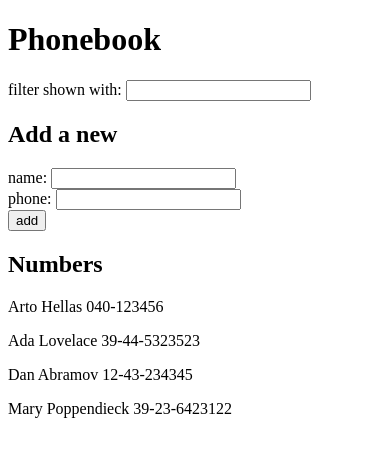
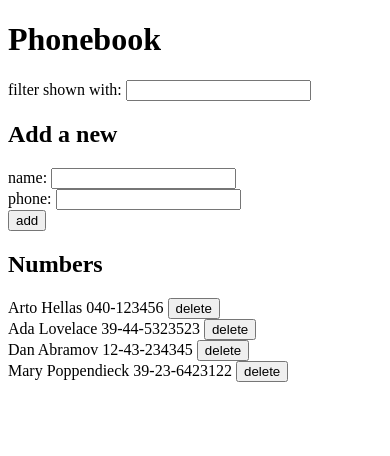
Before and after one commit to FranciscoMilani/Full-Stack-Open, a React (Vite) app in the folder part_2/phonebook/: page / in a window 390 px wide. Shown: the top 456 px of the page. Built offline with nearby package versions, Linux system fonts and the light colour scheme; data requests are answered from the project's data file.

Commit message:
2.14 phonebook step 9

```diff
--- a/part_2/phonebook/src/App.jsx
+++ b/part_2/phonebook/src/App.jsx
@@ -1,5 +1,4 @@
-import { useState, useEffect } from "react";
-import axios from "axios";
+import { useState, useEffect, useRef } from "react";
 
 import SearchFilter from "./components/SearchFilter";
 import PersonAdd from "./components/PersonAdd";
@@ -12,12 +11,14 @@ const App = () => {
     const [filter, setFilter] = useState("");
     const [persons, setPersons] = useState([]);
 
+    const nameRef = useRef(null);
+
     useEffect(() => {
         phonebook.getAll().then((data) => setPersons(data));
     }, []);
 
     let filteredPeople = persons.filter((x) =>
-        x.name.toLowerCase().includes(filter.toLowerCase())
+        x.name?.toLowerCase().includes(filter.toLowerCase())
     );
 
     const addNumberHandler = (event) => {
@@ -54,6 +55,14 @@ const App = () => {
         setFilter(event.target.value);
     };
 
+    const deleteEntryHandler = (id, name) => {
+        if (window.confirm(`Delete ${name}`)) {
+            phonebook.deleteEntity(id);
+            setPersons(persons.filter((x) => x.id != id));
+            nameRef.current.focus();
+        }
+    };
+
     return (
         <div>
             <h1>Phonebook</h1>
@@ -68,11 +77,15 @@ const App = () => {
                 nameHandler={setNewNameHandler}
                 newName={newName}
                 newPhone={newPhone}
+                nameRef={nameRef}
             />
 
             <h2>Numbers</h2>
 
-            <PersonList filteredPeople={filteredPeople} />
+            <PersonList
+                filteredPeople={filteredPeople}
+                deleteHandler={deleteEntryHandler}
+            />
         </div>
     );
 };
--- a/part_2/phonebook/src/components/PersonAdd.jsx
+++ b/part_2/phonebook/src/components/PersonAdd.jsx
@@ -4,12 +4,18 @@ const PersonAdd = ({
     numberHandler,
     nameHandler,
     phoneHandler,
+    nameRef,
 }) => (
     <form onSubmit={numberHandler}>
         <div>
             <div>
                 <label htmlFor="name">name: </label>
-                <input id="name" value={newName} onChange={nameHandler} />
+                <input
+                    id="name"
+                    value={newName}
+                    onChange={nameHandler}
+                    ref={nameRef}
+                />
             </div>
             <div>
                 <label htmlFor="phone">phone: </label>
--- a/part_2/phonebook/src/components/PersonDetail.jsx
+++ b/part_2/phonebook/src/components/PersonDetail.jsx
@@ -1,7 +1,13 @@
-const PersonDetail = ({ person }) => (
-    <p>
-        {person.name} {person.number}
-    </p>
+const PersonDetail = ({ person, deleteHandler }) => (
+    <div>
+        <span>
+            {person.name} {person.number}
+        </span>
+        &nbsp;
+        <button onClick={() => deleteHandler(person.id, person.name)}>
+            delete
+        </button>
+    </div>
 );
 
 export default PersonDetail;
--- a/part_2/phonebook/src/components/PersonList.jsx
+++ b/part_2/phonebook/src/components/PersonList.jsx
@@ -1,9 +1,13 @@
 import { nanoid } from "nanoid";
 import PersonDetail from "./PersonDetail";
 
-const PersonList = ({ filteredPeople }) => {
+const PersonList = ({ filteredPeople, deleteHandler }) => {
     return filteredPeople.map((x) => (
-        <PersonDetail key={nanoid()} person={x}></PersonDetail>
+        <PersonDetail
+            key={nanoid()}
+            person={x}
+            deleteHandler={deleteHandler}
+        ></PersonDetail>
     ));
 };
 
--- a/part_2/phonebook/src/components/SearchFilter.jsx
+++ b/part_2/phonebook/src/components/SearchFilter.jsx
@@ -1,8 +1,10 @@
-const SearchFilter = ({ filter, handler }) => (
-    <div>
-        <label htmlFor="filter">filter shown with: </label>
-        <input id="filter" value={filter} onChange={handler} />
-    </div>
-);
+const SearchFilter = ({ filter, handler }) => {
+    return (
+        <div>
+            <label htmlFor="filter">filter shown with: </label>
+            <input id="filter" value={filter} onChange={handler} />
+        </div>
+    );
+};
 
 export default SearchFilter;
--- a/part_2/phonebook/src/services/phonebook.js
+++ b/part_2/phonebook/src/services/phonebook.js
@@ -12,7 +12,13 @@ const create = (newEntry) => {
     return promise.then((response) => response.data);
 };
 
+const deleteEntity = (id) => {
+    const promise = axios.delete(`${url}/${id}`);
+    return promise.then((response) => response.data);
+};
+
 export default {
     getAll,
     create,
+    deleteEntity,
 };
```
